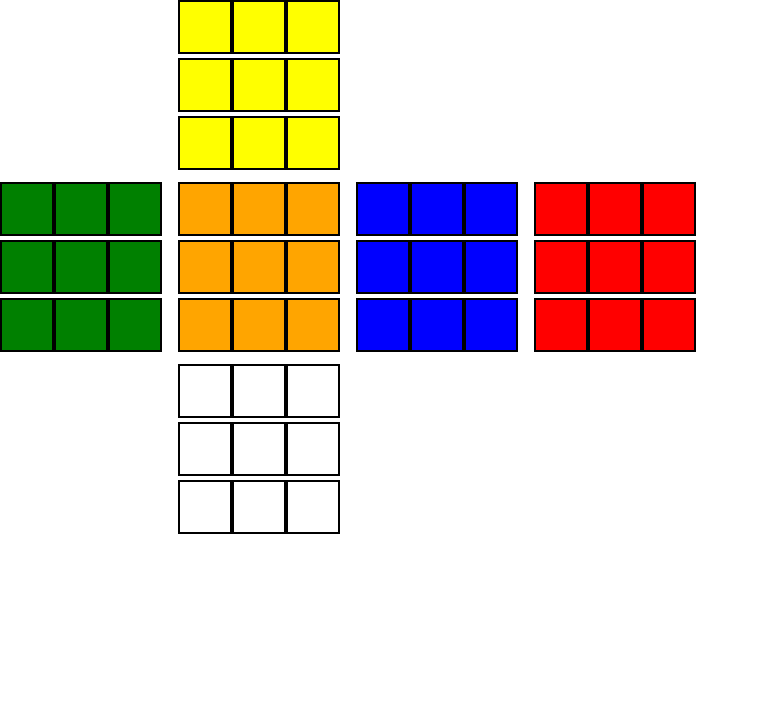
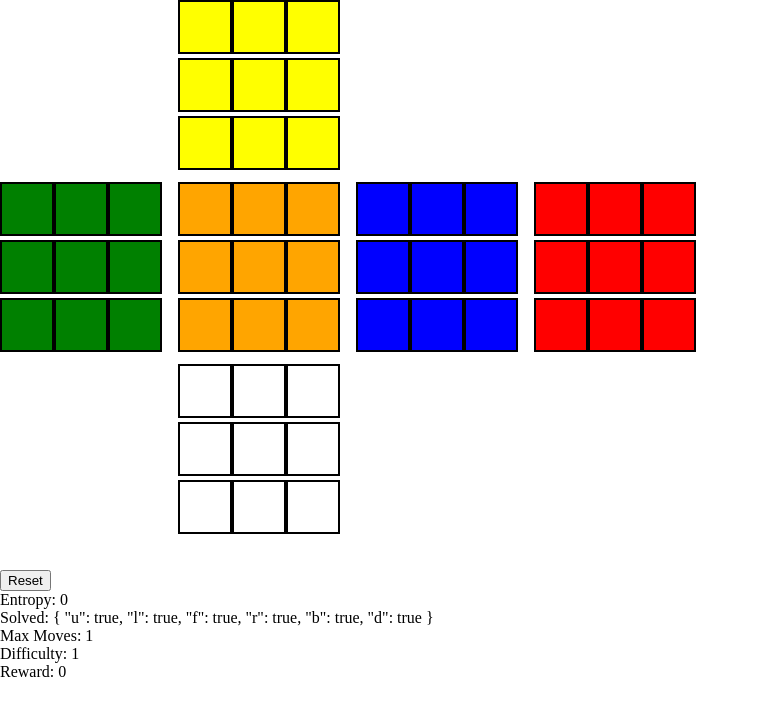
Before and after one commit to SimplyNate/rubiks-cube-js, a Vue app: page / in a window 1280 px wide. Shown: the top 716 px of the page, without its empty margins (0-759 px from the left). Built offline with nearby package versions, Linux system fonts and the light colour scheme.

Commit message:
Add stats to view

```diff
--- a/src/components/PlayGame.vue
+++ b/src/components/PlayGame.vue
@@ -3,6 +3,11 @@ import { CubeGame } from '../models/game.js';
 import { ref } from 'vue';
 
 const game = ref(new CubeGame);
+const reward = ref(0);
+
+function reset() {
+    game.value.reset();
+}
 
 </script>
 
@@ -149,6 +154,16 @@ const game = ref(new CubeGame);
             </div>
         </div>
     </div>
+    <div style="margin-top: 2em;">
+        <div>
+            <button @click="reset">Reset</button>
+        </div>
+        <div>Entropy: {{ game.cube.entropy }}</div>
+        <div>Solved: {{ game.solved }}</div>
+        <div>Max Moves: {{ game.maxMoves }}</div>
+        <div>Difficulty: {{ game.difficulty }}</div>
+        <div>Reward: {{ reward }}</div>
+    </div>
 </template>
 
 <style scoped>
--- a/src/models/game.ts
+++ b/src/models/game.ts
@@ -164,7 +164,7 @@ export class CubeGame {
             }
         }
         if (reward === 0) {
-            reward = UNSOLVED_REWARD + ((this.cube.entropy - startEntropy) * 10);
+            reward = UNSOLVED_REWARD + (1 / (startEntropy - this.cube.entropy));
         }
         return { reward, state, done };
     }
```
